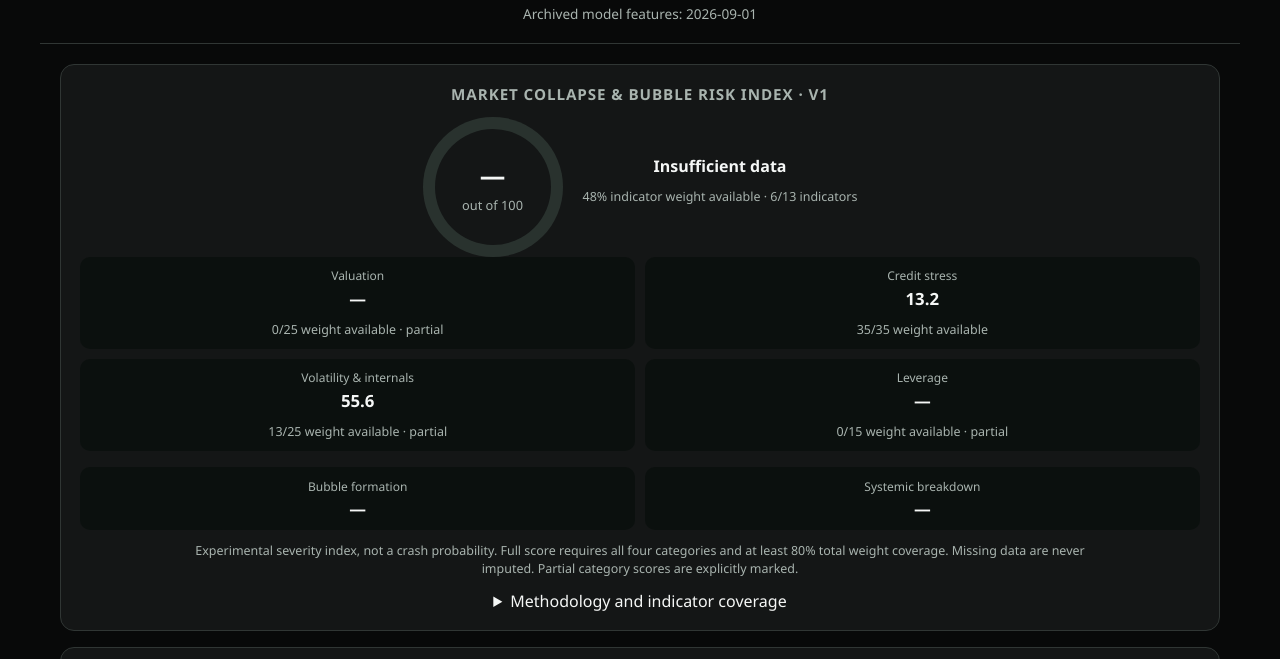
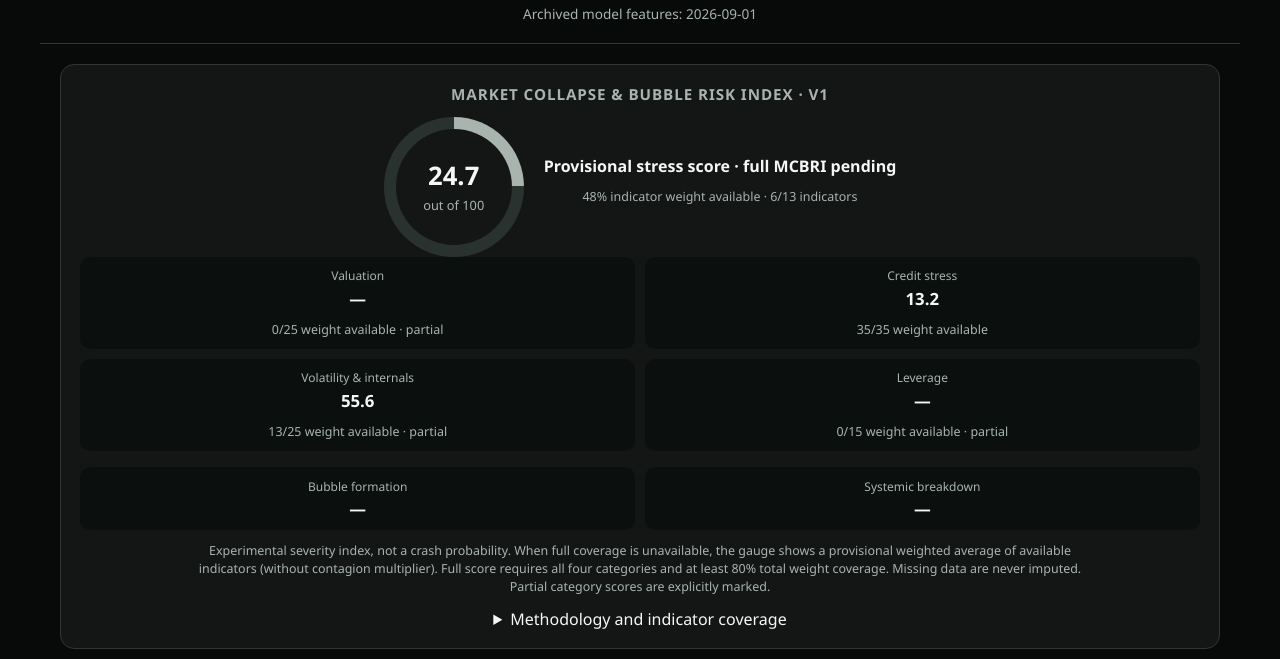
Before and after one commit to brianpaulotzky/Collapse, a plain HTML site: page index.html in a window 1280 px wide. Shown: the part 69-728 px from the top of the page. Drawn offline with nearby package versions, Linux system fonts and the light colour scheme.

Commit message:
Show explicitly provisional observed stress score instead of blank MCBRI gauge

```diff
--- a/index.html
+++ b/index.html
@@ -147,7 +147,7 @@
 <div class="gauge-wrap"><div class="gauge" id="collapseGauge" style="--pct:0;--gcolor:var(--accent)"><div class="val"><strong id="collapseScore">—</strong><span>out of 100</span></div></div><div><strong id="collapseLabel">Awaiting data</strong><p id="collapseCoverage" class="note"></p></div></div>
 <div class="metrics" id="collapseFactors"></div>
 <div class="metrics" style="margin-top:1rem"><div class="metric"><div class="k">Bubble formation</div><div class="v" id="bubbleScore">—</div></div><div class="metric"><div class="k">Systemic breakdown</div><div class="v" id="breakdownScore">—</div></div></div>
-<p class="note">Experimental severity index, not a crash probability. Full score requires all four categories and at least 80% total weight coverage. Missing data are never imputed. Partial category scores are explicitly marked.</p>
+<p class="note">Experimental severity index, not a crash probability. When full coverage is unavailable, the gauge shows a provisional weighted average of available indicators (without contagion multiplier). Full score requires all four categories and at least 80% total weight coverage. Missing data are never imputed. Partial category scores are explicitly marked.</p>
 <details><summary>Methodology and indicator coverage</summary><div id="collapseInputs" class="drivers"></div><p class="note">Weighted base: 25% valuation, 35% credit, 25% volatility, 15% leverage. Contagion multiplier: 1 + 0.15BC/10000 + 0.20CV/10000 + 0.15VL/10000. Thresholds are provisional and not backtested.</p></details>
 </section>
 
@@ -299,11 +299,12 @@ function renderCollapse(snapshot) {
  const {B,C,V,L}=scores;const total=Object.values(coverage).reduce((a,b)=>a+b,0);
  const full=[B,C,V,L].every(x=>x!==null)&&total>=80;
  const risk=full?clamp((.25*B+.35*C+.25*V+.15*L)*(1+.15*B*C/10000+.20*C*V/10000+.15*V*L/10000)):null;
- const label=risk===null?'Insufficient data':risk<20?'Low':risk<40?'Moderate':risk<60?'Elevated':risk<80?'High':'Critical';
- document.getElementById('collapseScore').textContent=risk===null?'—':risk.toFixed(1);
+ const provisional=total>=35?specs.filter(x=>x[3]!==null).reduce((a,x)=>a+x[2]*x[3],0)/total:null;
+ const label=risk===null?(provisional===null?'Awaiting observations':'Provisional stress score · full MCBRI pending'):risk<20?'Low':risk<40?'Moderate':risk<60?'Elevated':risk<80?'High':'Critical';
+ document.getElementById('collapseScore').textContent=risk===null?(provisional===null?'—':provisional.toFixed(1)):risk.toFixed(1);
  document.getElementById('collapseLabel').textContent=label;
  document.getElementById('collapseCoverage').textContent=total+'% indicator weight available · '+specs.filter(x=>x[3]!==null).length+'/13 indicators';
- const gauge=document.getElementById('collapseGauge');gauge.style.setProperty('--pct',risk??0);gauge.style.setProperty('--gcolor',risk===null?'var(--muted)':risk<40?'var(--low)':risk<80?'var(--accent)':'var(--severe)');
+ const gauge=document.getElementById('collapseGauge');gauge.style.setProperty('--pct',risk??provisional??0);gauge.style.setProperty('--gcolor',risk===null?'var(--muted)':risk<40?'var(--low)':risk<80?'var(--accent)':'var(--severe)');
  document.getElementById('bubbleScore').textContent=B!==null&&L!==null?(.7*B+.3*L).toFixed(1):'—';
  document.getElementById('breakdownScore').textContent=C!==null&&V!==null&&L!==null?(.45*C+.35*V+.2*L).toFixed(1):'—';
 }
```
